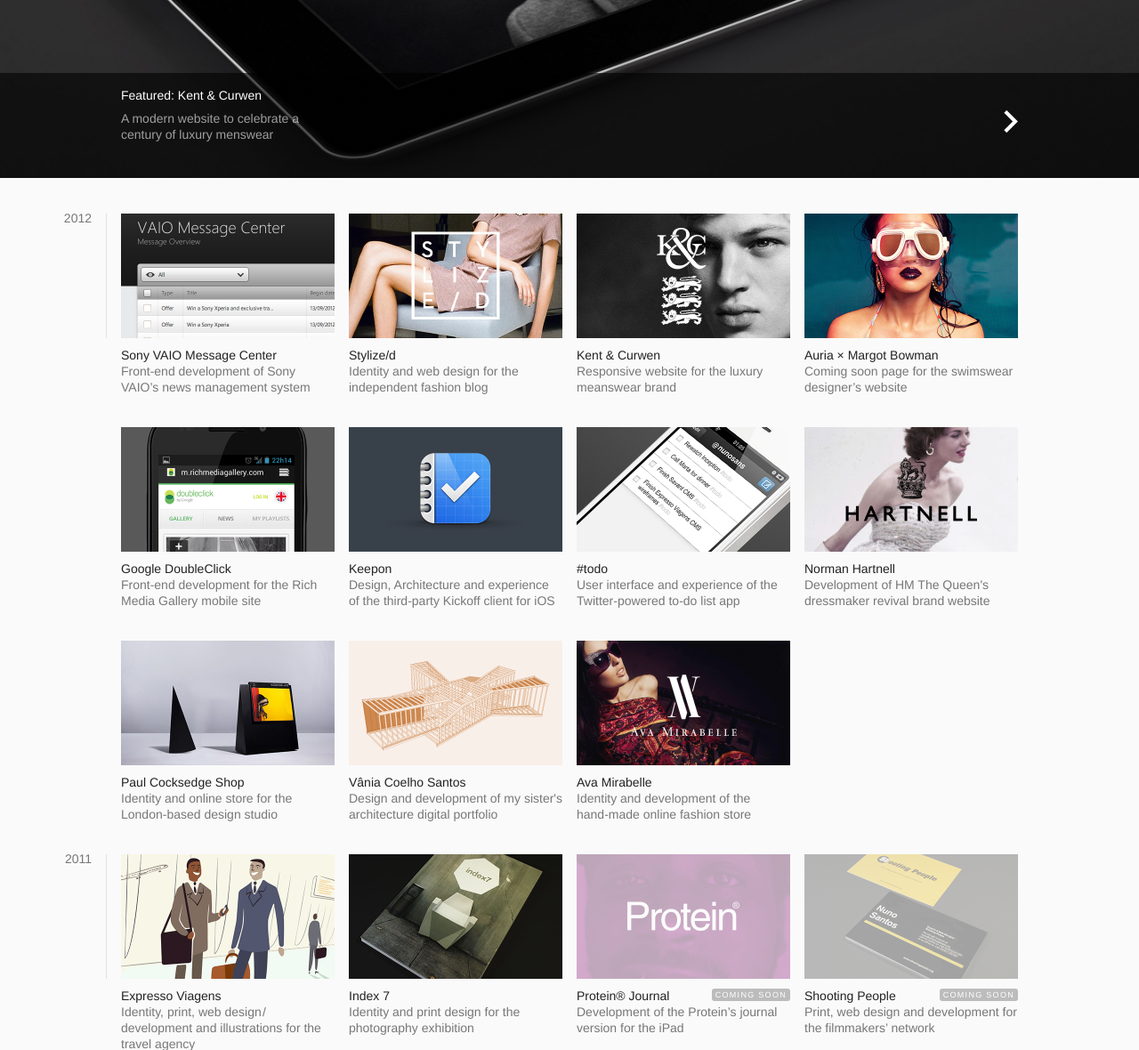
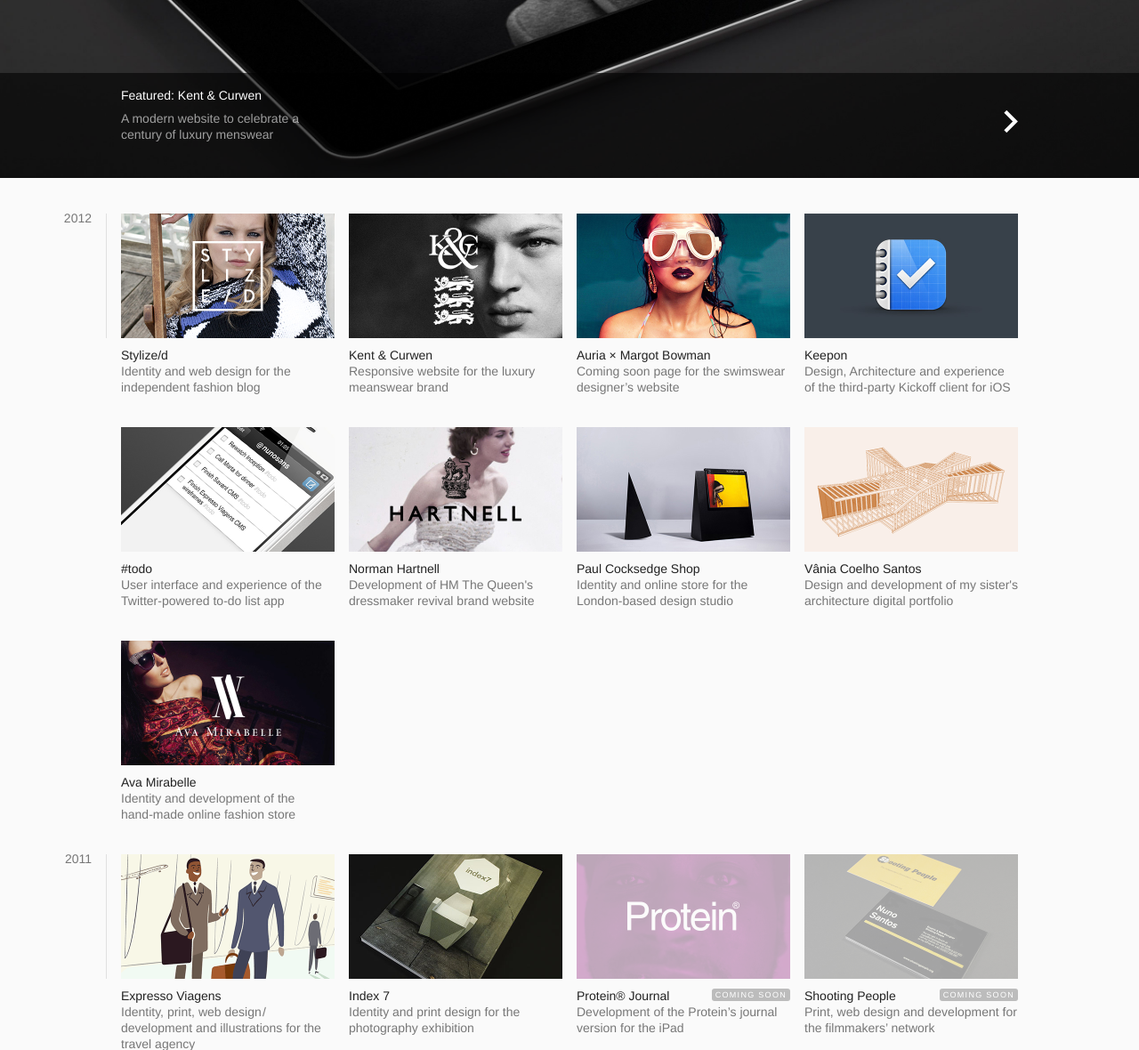
Before and after one commit to nunosans/nunocoelhosantos, a PHP site: page /en/index.php in a window 1280 px wide. Shown: the part 600-1780 px from the top of the page at 89% size. Run offline with PHP 8.4, Linux system fonts and the light colour scheme; some libraries are stand-ins or nearby versions.

Commit message:
Removed VAIO Message Center and Google DoubleClick, Updated Stylize/d imagery

```diff
--- a/en/header.inc.php
+++ b/en/header.inc.php
@@ -17,7 +17,7 @@
     <script src="/javascript/scripts.js"></script>
     <?
     $project_number = 0; // Initial value to iterate
-    $projects_total = 17; // Total number of projects
+    $projects_total = 15; // Total number of projects
     switch ($title) {
       case 'Fractures from Anxiety'   : $project_number++;
       // case 'Sophie Westerlind'        : $project_number++;
@@ -40,11 +40,10 @@
       case 'Norman Hartnell'          : $project_number++;
       case '#todo'                    : $project_number++;
       case 'Keepon'                   : $project_number++;
-      case 'Google DoubleClick'       : $project_number++;
+      // case 'Google DoubleClick'       : $project_number++;
       case 'Auria × Margot Bowman'    : $project_number++;
       case 'Kent & Curwen'            : $project_number++;
       case 'Stylize/d'                : $project_number++;
-      case 'Sony VAIO Message Center' : $project_number++;
       //Add new projects here using the same structure
     }
     ?>
--- a/en/index.php
+++ b/en/index.php
@@ -37,17 +37,6 @@
 
   <div>
     <h4>
-      <a href="./work/sony-vaio-message-center/">Sony VAIO Message Center</a>
-    </h4>
-    <a href="./work/sony-vaio-message-center/">
-      <img width="240" height="140"
-       src="/media/images/sony-vaio-message-center-card.jpg"
-       alt="Photograph of the Sony VAIO’s CMS user interface">
-    </a>
-    <p>Front-end development of Sony VAIO’s news management system</p>
-  </div>
-  <div>
-    <h4>
       <a href="./work/stylize-d/">Stylize/d</a>
     </h4>
     <a href="./work/stylize-d/">
@@ -77,16 +66,6 @@
        alt="" width="240" height="140">
     </a>
     <p>Coming soon page for the swimswear designer’s website</p>
-  </div>
-  <div>
-    <h4>
-      <a href="./work/google-doubleclick-rich-media-gallery/">Google DoubleClick</a>
-    </h4>
-    <a href="./work/google-doubleclick-rich-media-gallery/">
-      <img src="/media/images/google-doubleclick-rich-media-gallery-card.jpg"
-       alt="" width="240" height="140">
-    </a>
-    <p>Front-end development for the Rich Media Gallery mobile site</p>
   </div>
   <div>
     <h4>
--- a/en/work/auria-x-margot-bowman/index.php
+++ b/en/work/auria-x-margot-bowman/index.php
@@ -9,7 +9,7 @@
   <span><? echo $project_number ?> of <? echo $projects_total ?></span>
   <span>
     <a href="../kent-and-curwen/">Previous</a> &thinsp;/&thinsp;
-    <a href="../google-doubleclick-rich-media-gallery/">Next</a>
+    <a href="../keepon/">Next</a>
   </span>
 </div>
 
--- a/en/work/google-doubleclick-rich-media-gallery/index.php
+++ b/en/work/google-doubleclick/index.php
@@ -6,11 +6,6 @@
 
 <div class="project-nav">
   <h2><? echo $title ?></h2>
-  <span><? echo $project_number ?> of <? echo $projects_total ?></span>
-  <span>
-    <a href="../auria-x-margot-bowman/">Previous</a> &thinsp;/&thinsp;
-    <a href="../keepon/">Next</a>
-  </span>
 </div>
 
 <div class="project" id="google-doubleclick-rich-media-gallery">
--- a/en/work/keepon/index.php
+++ b/en/work/keepon/index.php
@@ -8,7 +8,7 @@
   <h2><? echo $title ?></h2>
   <span><? echo $project_number ?> of <? echo $projects_total ?></span>
   <span>
-    <a href="../google-doubleclick-rich-media-gallery/">Previous</a> &thinsp;/&thinsp;
+    <a href="../auria-x-margot-bowman/">Previous</a> &thinsp;/&thinsp;
     <a href="../hash-todo/">Next</a>
   </span>
 </div>
--- a/en/work/stylize-d/index.php
+++ b/en/work/stylize-d/index.php
@@ -8,14 +8,14 @@
   <h2><? echo $title ?></h2>
   <span><? echo $project_number ?> of <? echo $projects_total ?></span>
   <span>
-    <a href="../sony-vaio-message-center/">Previous</a> &thinsp;/&thinsp;
+    Previous &thinsp;/&thinsp;
     <a href="../kent-and-curwen/">Next</a>
   </span>
 </div>
 
 <div class="project" id="stylize-d">
 
-  <img class="full" width="1264" height="902" src="/media/images/stylize-d-white-on-picture.jpg">
+  <img class="full" width="1264" height="902" src="/media/images/stylize-d-white-on-image.jpg">
 
   <img class="clear side" width="1264" height="481" src="/media/images/stylize-d-logo-as-masking-shape.jpg">
   <div class="txt">
--- a/en/work/sony-vaio-message-center/index.php
+++ b/en/work/vaio-message-center/index.php
@@ -6,11 +6,6 @@
 
 <div class="project-nav">
   <h2><? echo $title ?></h2>
-  <span><? echo $project_number ?> of <? echo $projects_total ?></span>
-  <span>
-    Previous &thinsp;/&thinsp;
-    <a href="../stylize-d/">Next</a>
-  </span>
 </div>
 
 <div class="project" id="sony-vaio-message-center">
```
Also changed, not shown: media/images/stylize-d-card.jpg, media/images/stylize-d-website-plan.jpg, media/images/stylize-d-white-on-image.jpg (added), media/images/stylize-d-white-on-picture.jpg (deleted).
